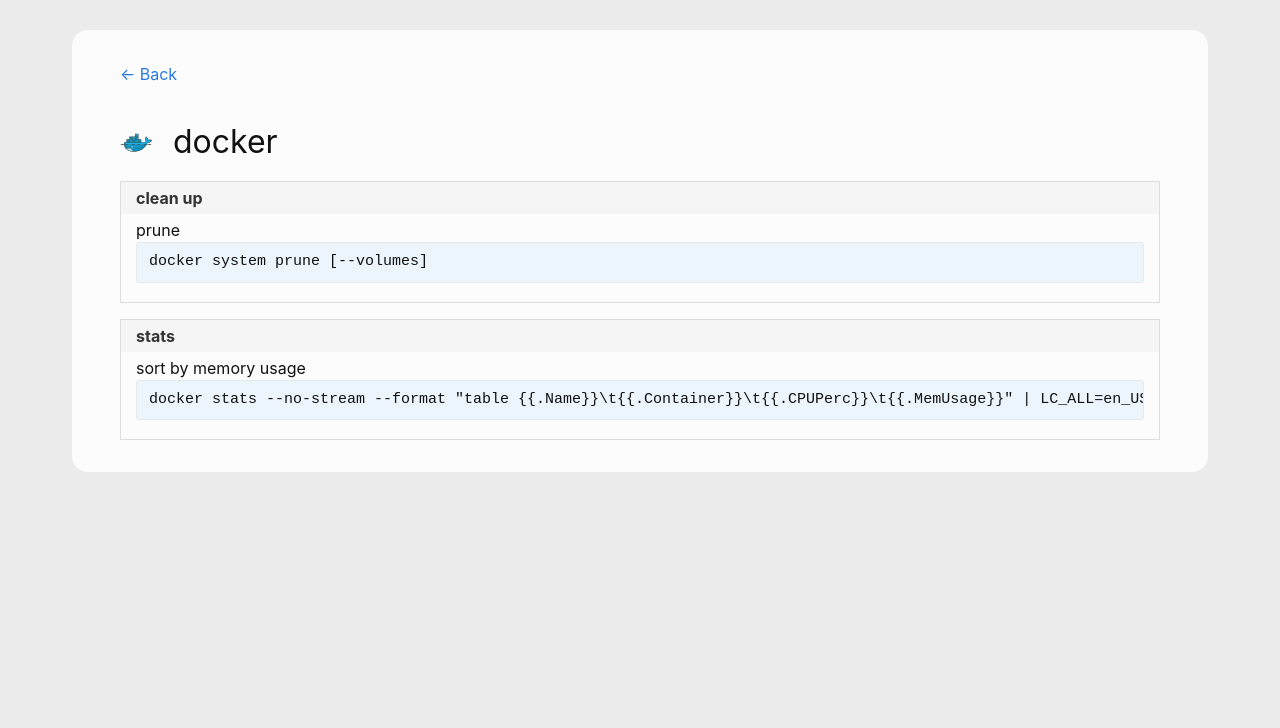
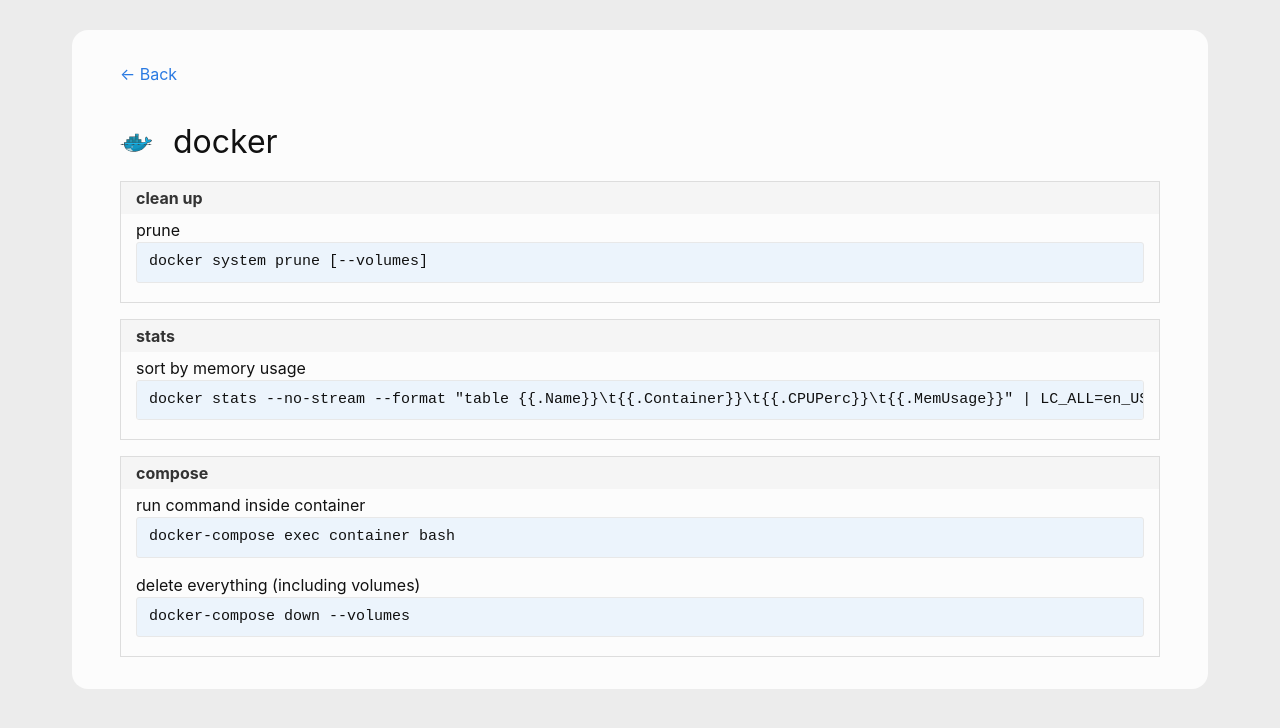
Before and after one commit to andreas-mausch/cheatsheets, a Jekyll site: the page built from _cheatsheets/docker.md, in a window 1280 px wide. Shown: the top 728 px of the page. Built offline with Jekyll 4.4.1, drawn with Linux system fonts in a browser that asks for light colours.

Commit message:
docker-compose commands

```diff
--- a/_cheatsheets/docker.md
+++ b/_cheatsheets/docker.md
@@ -9,4 +9,8 @@
   - name: stats
     commands:
       sort by memory usage: docker stats --no-stream --format "table {{.Name}}\t{{.Container}}\t{{.CPUPerc}}\t{{.MemUsage}}" | LC_ALL=en_US.utf8 sort -k 4 -h
+  - name: compose
+    commands:
+      run command inside container: docker-compose exec container bash
+      delete everything (including volumes): docker-compose down --volumes
 ---
```
